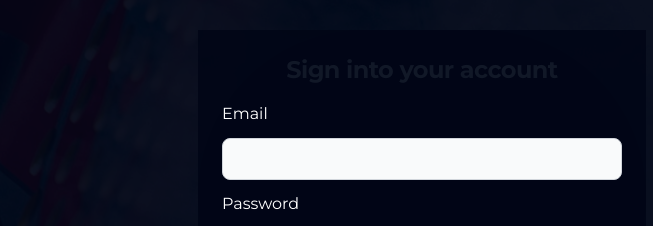
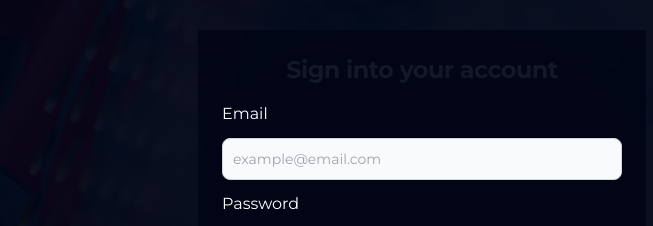
Before and after one commit to franabad/padelweb, a Next.js app: page /login in a window 1280 px wide. Shown: the part 204-430 px from the top of the page, without its empty margins (218-871 px from the left). Built offline with nearby package versions, Linux system fonts and the light colour scheme; no server answers.

Commit message:
Add placeholders

```diff
--- a/src/components/client/loginForm.tsx
+++ b/src/components/client/loginForm.tsx
@@ -45,6 +45,7 @@ const LoginForm = () => {
                     className="bg-gray-50 border border-gray-300 text-gray-900 sm:text-sm rounded-lg focus:ring-primary-600 focus:border-primary-600 block w-full p-2.5 dark:bg-gray-700 dark:border-gray-600 dark:placeholder-gray-400 dark:text-white dark:focus:ring-blue-500 dark:focus:border-blue-500"
                     type="text"
                     id="email"
+                    placeholder='example@email.com'
                     {...register('email', {
                       required: 'required',
                       pattern: {
```
